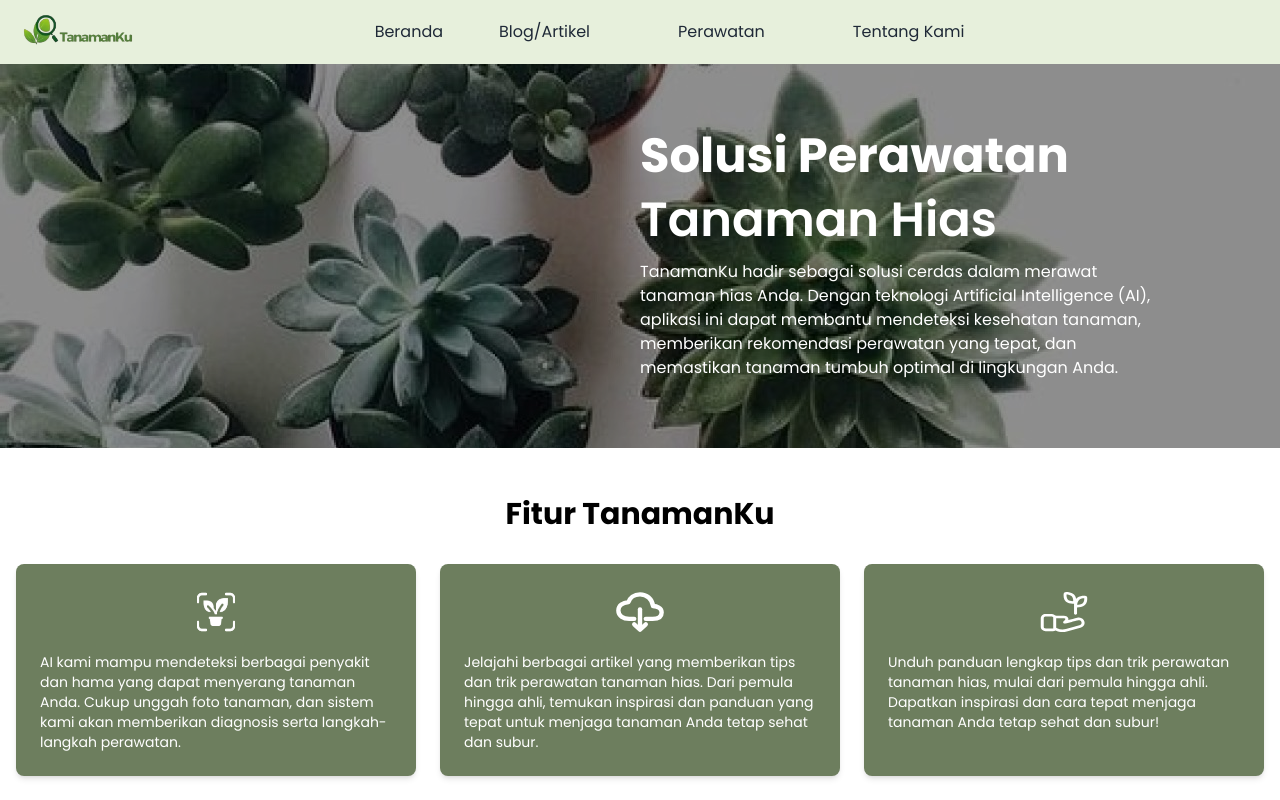
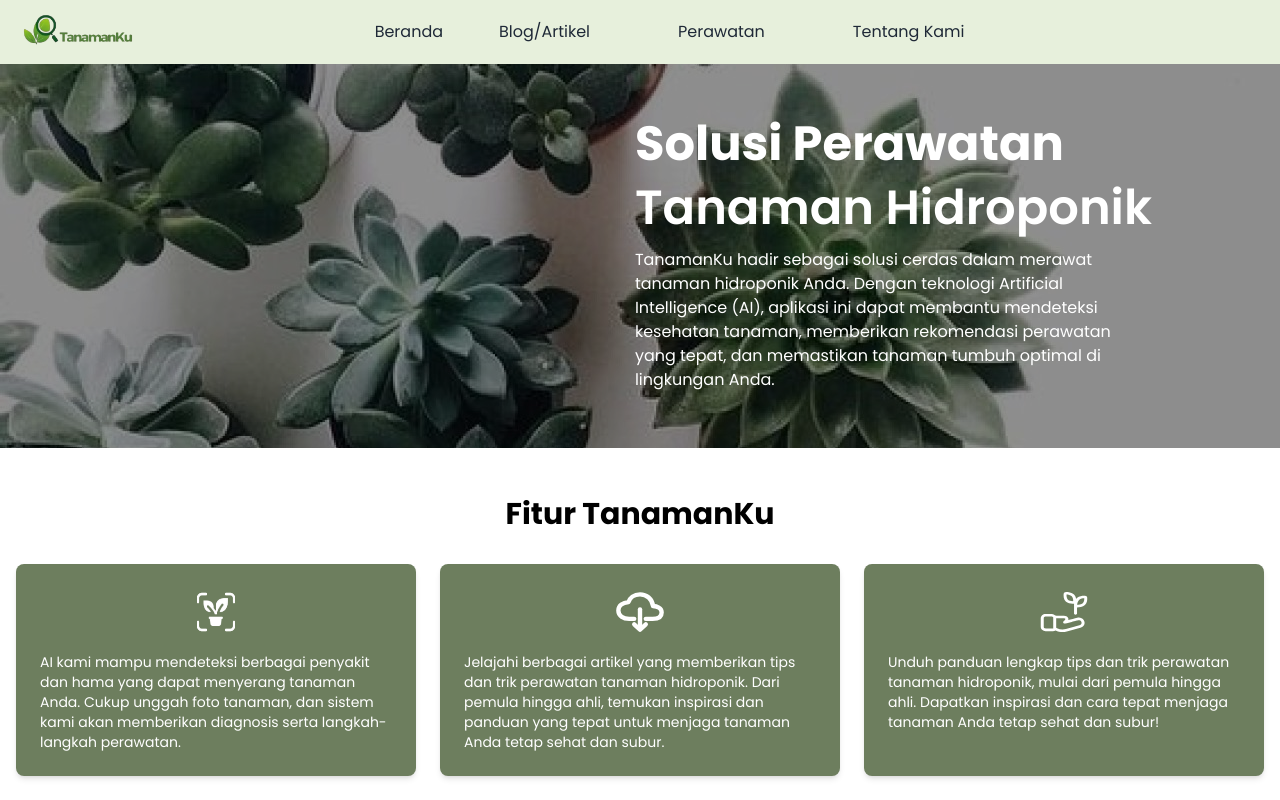
Before and after one commit to mochachmar/tanamanku-massive-project, a React (Vite) app: page /beranda in a window 1280 px wide. Shown: the top 800 px of the page. Built offline with nearby package versions, Linux system fonts and the light colour scheme; some icons are missing.

Commit message:
Memperbarui dari tanaman hias ke hidroponik

```diff
--- a/src/pages/ArticlesPage.jsx
+++ b/src/pages/ArticlesPage.jsx
@@ -61,7 +61,7 @@
     img: gambarArtikel,
     description: 'Artikel ini membahas berbagai jenis hama yang sering menyerang buah tomat.',
     content:
-      'Menyiram tanaman hias tidak boleh sembarangan karena dapat menyebabkan akar busuk jika terlalu banyak air, atau tanaman layu jika kurang air. Tips utama dalam menyiram tanaman adalah memperhatikan jenis tanah dan pot yang digunakan. Gunakan pot yang memiliki lubang drainase, dan siram tanaman ketika lapisan atas tanah mulai kering. Tanaman hias yang berada di dalam ruangan umumnya membutuhkan lebih sedikit air dibandingkan tanaman yang ditempatkan di luar ruangan. Pastikan untuk mengecek kebutuhan air tanaman Anda sesuai dengan jenis dan lingkungannya.',
+      'Menyiram tanaman hidroponik tidak boleh sembarangan karena dapat menyebabkan akar busuk jika terlalu banyak air, atau tanaman layu jika kurang air. Tips utama dalam menyiram tanaman adalah memperhatikan jenis tanah dan pot yang digunakan. Gunakan pot yang memiliki lubang drainase, dan siram tanaman ketika lapisan atas tanah mulai kering. Tanaman hidroponik yang berada di dalam ruangan umumnya membutuhkan lebih sedikit air dibandingkan tanaman yang ditempatkan di luar ruangan. Pastikan untuk mengecek kebutuhan air tanaman Anda sesuai dengan jenis dan lingkungannya.',
   },
   {
     id: 7,
--- a/src/pages/ArticlesPageLogin.jsx
+++ b/src/pages/ArticlesPageLogin.jsx
@@ -61,7 +61,7 @@
     img: gambarArtikel,
     description: 'Artikel ini membahas berbagai jenis hama yang sering menyerang buah tomat.',
     content:
-      'Menyiram tanaman hias tidak boleh sembarangan karena dapat menyebabkan akar busuk jika terlalu banyak air, atau tanaman layu jika kurang air. Tips utama dalam menyiram tanaman adalah memperhatikan jenis tanah dan pot yang digunakan. Gunakan pot yang memiliki lubang drainase, dan siram tanaman ketika lapisan atas tanah mulai kering. Tanaman hias yang berada di dalam ruangan umumnya membutuhkan lebih sedikit air dibandingkan tanaman yang ditempatkan di luar ruangan. Pastikan untuk mengecek kebutuhan air tanaman Anda sesuai dengan jenis dan lingkungannya.',
+      'Menyiram tanaman hidroponik tidak boleh sembarangan karena dapat menyebabkan akar busuk jika terlalu banyak air, atau tanaman layu jika kurang air. Tips utama dalam menyiram tanaman adalah memperhatikan jenis tanah dan pot yang digunakan. Gunakan pot yang memiliki lubang drainase, dan siram tanaman ketika lapisan atas tanah mulai kering. Tanaman hidroponik yang berada di dalam ruangan umumnya membutuhkan lebih sedikit air dibandingkan tanaman yang ditempatkan di luar ruangan. Pastikan untuk mengecek kebutuhan air tanaman Anda sesuai dengan jenis dan lingkungannya.',
   },
   {
     id: 7,
--- a/src/pages/Beranda.jsx
+++ b/src/pages/Beranda.jsx
@@ -19,14 +19,14 @@
       <Navbar />
       {/* Hero Section */}
       <section className="relative">
-        <img src={homeImage} alt="Tanaman Hias" className="w-full h-96 object-cover" />
+        <img src={homeImage} alt="Tanaman Hidroponik" className="w-full h-96 object-cover" />
         <div className="absolute inset-0 bg-black bg-opacity-30 flex items-center justify-end">
           <div className="text-left text-white p-6 md:px-16 lg:px-32">
             <h1 className="text-4xl md:text-5xl font-bold mb-4">Solusi Perawatan</h1>
-            <h2 className="text-4xl md:text-5xl font-semibold mb-4">Tanaman Hias</h2>
+            <h2 className="text-4xl md:text-5xl font-semibold mb-4">Tanaman Hidroponik</h2>
             <p className="max-w-lg text-sm md:text-base text-left">
-              TanamanKu hadir sebagai solusi cerdas dalam merawat tanaman hias Anda. Dengan teknologi Artificial Intelligence (AI), aplikasi ini dapat membantu mendeteksi kesehatan tanaman, memberikan rekomendasi perawatan yang tepat, dan
-              memastikan tanaman tumbuh optimal di lingkungan Anda.
+              TanamanKu hadir sebagai solusi cerdas dalam merawat tanaman hidroponik Anda. Dengan teknologi Artificial Intelligence (AI), aplikasi ini dapat membantu mendeteksi kesehatan tanaman, memberikan rekomendasi perawatan yang tepat,
+              dan memastikan tanaman tumbuh optimal di lingkungan Anda.
             </p>
           </div>
         </div>
@@ -46,12 +46,12 @@
             <div onClick={() => navigate('/articles')} className="cursor-pointer bg-[#6D7E5E] p-6 rounded-lg shadow-md">
               <img src={iconUnduh} alt="Articles" className="mx-auto mb-4 w-12 h-12" />
               <p className="text-sm text-white text-left">
-                Jelajahi berbagai artikel yang memberikan tips dan trik perawatan tanaman hias. Dari pemula hingga ahli, temukan inspirasi dan panduan yang tepat untuk menjaga tanaman Anda tetap sehat dan subur.
+                Jelajahi berbagai artikel yang memberikan tips dan trik perawatan tanaman hidroponik. Dari pemula hingga ahli, temukan inspirasi dan panduan yang tepat untuk menjaga tanaman Anda tetap sehat dan subur.
               </p>
             </div>
             <div onClick={() => navigate('/guide-download')} className="cursor-pointer bg-[#6D7E5E] p-6 rounded-lg shadow-md">
               <img src={iconGrow} alt="Guide Download" className="mx-auto mb-4 w-12 h-12" />
-              <p className="text-sm text-white text-left">Unduh panduan lengkap tips dan trik perawatan tanaman hias, mulai dari pemula hingga ahli. Dapatkan inspirasi dan cara tepat menjaga tanaman Anda tetap sehat dan subur!</p>
+              <p className="text-sm text-white text-left">Unduh panduan lengkap tips dan trik perawatan tanaman hidroponik, mulai dari pemula hingga ahli. Dapatkan inspirasi dan cara tepat menjaga tanaman Anda tetap sehat dan subur!</p>
             </div>
           </div>
         </div>
@@ -108,7 +108,7 @@
           <div className="md:ml-8">
             <h2 className="text-3xl font-bold mb-4">Mengapa Memilih TanamanKu?</h2>
             <p className="text-gray-900 text-left">
-              TanamanKu menggabungkan teknologi mutakhir dengan keindahan alam. AI kami didesain untuk memberikan panduan yang mudah dipahami oleh pemula, namun tetap akurat untuk para pecinta tanaman hias yang berpengalaman.
+              TanamanKu menggabungkan teknologi mutakhir dengan keindahan alam. AI kami didesain untuk memberikan panduan yang mudah dipahami oleh pemula, namun tetap akurat untuk para pecinta tanaman hidroponik yang berpengalaman.
             </p>
           </div>
         </div>
--- a/src/pages/BerandaLogin.jsx
+++ b/src/pages/BerandaLogin.jsx
@@ -19,14 +19,14 @@
       <NavbarLogin />
       {/* Hero Section */}
       <section className="relative">
-        <img src={homeImage} alt="Tanaman Hias" className="w-full h-96 object-cover" />
+        <img src={homeImage} alt="Tanaman Hidroponik" className="w-full h-96 object-cover" />
         <div className="absolute inset-0 bg-black bg-opacity-30 flex items-center justify-end">
           <div className="text-left text-white p-6 md:px-16 lg:px-32">
             <h1 className="text-4xl md:text-5xl font-bold mb-4">Solusi Perawatan</h1>
-            <h2 className="text-4xl md:text-5xl font-semibold mb-4">Tanaman Hias</h2>
+            <h2 className="text-4xl md:text-5xl font-semibold mb-4">Tanaman Hidroponik</h2>
             <p className="max-w-lg text-sm md:text-base text-left">
-              TanamanKu hadir sebagai solusi cerdas dalam merawat tanaman hias Anda. Dengan teknologi Artificial Intelligence (AI), aplikasi ini dapat membantu mendeteksi kesehatan tanaman, memberikan rekomendasi perawatan yang tepat, dan
-              memastikan tanaman tumbuh optimal di lingkungan Anda.
+              TanamanKu hadir sebagai solusi cerdas dalam merawat tanaman hidroponik Anda. Dengan teknologi Artificial Intelligence (AI), aplikasi ini dapat membantu mendeteksi kesehatan tanaman, memberikan rekomendasi perawatan yang tepat,
+              dan memastikan tanaman tumbuh optimal di lingkungan Anda.
             </p>
           </div>
         </div>
@@ -46,12 +46,12 @@
             <div onClick={() => navigate('/articles')} className="cursor-pointer bg-[#6D7E5E] p-6 rounded-lg shadow-md">
               <img src={iconUnduh} alt="Articles" className="mx-auto mb-4 w-12 h-12" />
               <p className="text-sm text-white text-left">
-                Jelajahi berbagai artikel yang memberikan tips dan trik perawatan tanaman hias. Dari pemula hingga ahli, temukan inspirasi dan panduan yang tepat untuk menjaga tanaman Anda tetap sehat dan subur.
+                Jelajahi berbagai artikel yang memberikan tips dan trik perawatan tanaman hidroponik. Dari pemula hingga ahli, temukan inspirasi dan panduan yang tepat untuk menjaga tanaman Anda tetap sehat dan subur.
               </p>
             </div>
             <div onClick={() => navigate('/guide-download')} className="cursor-pointer bg-[#6D7E5E] p-6 rounded-lg shadow-md">
               <img src={iconGrow} alt="Guide Download" className="mx-auto mb-4 w-12 h-12" />
-              <p className="text-sm text-white text-left">Unduh panduan lengkap tips dan trik perawatan tanaman hias, mulai dari pemula hingga ahli. Dapatkan inspirasi dan cara tepat menjaga tanaman Anda tetap sehat dan subur!</p>
+              <p className="text-sm text-white text-left">Unduh panduan lengkap tips dan trik perawatan tanaman hidroponik, mulai dari pemula hingga ahli. Dapatkan inspirasi dan cara tepat menjaga tanaman Anda tetap sehat dan subur!</p>
             </div>
           </div>
         </div>
@@ -105,7 +105,7 @@
           <div className="md:ml-8">
             <h2 className="text-3xl font-bold mb-4">Mengapa Memilih TanamanKu?</h2>
             <p className="text-gray-900 text-left">
-              TanamanKu menggabungkan teknologi mutakhir dengan keindahan alam. AI kami didesain untuk memberikan panduan yang mudah dipahami oleh pemula, namun tetap akurat untuk para pecinta tanaman hias yang berpengalaman.
+              TanamanKu menggabungkan teknologi mutakhir dengan keindahan alam. AI kami didesain untuk memberikan panduan yang mudah dipahami oleh pemula, namun tetap akurat untuk para pecinta tanaman hidroponik yang berpengalaman.
             </p>
           </div>
         </div>
--- a/src/pages/Tentangkami.jsx
+++ b/src/pages/Tentangkami.jsx
@@ -1,6 +1,6 @@
-import React from "react";
-import Navbar from "../components/Navbar";
-import Footer from "../components/Footer";
+import React from 'react';
+import Navbar from '../components/Navbar';
+import Footer from '../components/Footer';
 
 const Tentangkami = () => {
   return (
@@ -14,13 +14,11 @@
         <section className="relative">
           <img
             src="./src/assets/home.jpg" // Ensure this path is correct
-            alt="Tanaman Hias"
+            alt="Tanaman Hidroponik"
             className="w-full h-96 object-cover"
           />
           <div className="absolute inset-0 bg-black bg-opacity-30 flex items-center justify-center">
-            <h2 className="text-3xl md:text-4xl font-semibold text-white px-6 text-center">
-              Alat Ramah Lingkungan untuk Hobi Berkebun
-            </h2>
+            <h2 className="text-3xl md:text-4xl font-semibold text-white px-6 text-center">Alat Ramah Lingkungan untuk Hobi Berkebun</h2>
           </div>
         </section>
 
@@ -36,17 +34,11 @@
             {/* First Row */}
             <div className="flex flex-col lg:flex-row items-center gap-8 lg:gap-16 p-6 rounded-lg shadow bg-gray-50">
               <div className="w-full lg:w-1/2">
-                <img
-                  src="./src/assets/ttgkami.jpg"
-                  alt="Tentang Kami 1"
-                  className="w-full h-auto object-cover rounded-lg transition-transform duration-300 hover:scale-105"
-                />
+                <img src="./src/assets/ttgkami.jpg" alt="Tentang Kami 1" className="w-full h-auto object-cover rounded-lg transition-transform duration-300 hover:scale-105" />
               </div>
               <div className="lg:w-1/2 text-center lg:text-left">
                 <p className="text-lg text-gray-700">
-                  Menjadi platform digital terdepan dalam perawatan tanaman hias,
-                  yang memanfaatkan teknologi AI untuk memberikan solusi cerdas
-                  dan personal kepada setiap pecinta tanaman di seluruh dunia.
+                  Menjadi platform digital terdepan dalam perawatan tanaman hidroponik, yang memanfaatkan teknologi AI untuk memberikan solusi cerdas dan personal kepada setiap pecinta tanaman di seluruh dunia.
                 </p>
               </div>
             </div>
@@ -54,53 +46,30 @@
             {/* Second Row */}
             <div className="flex flex-col-reverse lg:flex-row items-center gap-8 lg:gap-16 p-6 rounded-lg shadow bg-gray-50">
               <div className="lg:w-1/2 text-center lg:text-left">
-                <p className="text-lg text-gray-700">
-                  Memberikan akses mudah ke teknologi AI yang mampu mendeteksi
-                  penyakit dan pertumbuhan tanaman secara akurat, membantu
-                  pengguna merawat tanaman dengan lebih baik.
-                </p>
+                <p className="text-lg text-gray-700">Memberikan akses mudah ke teknologi AI yang mampu mendeteksi penyakit dan pertumbuhan tanaman secara akurat, membantu pengguna merawat tanaman dengan lebih baik.</p>
               </div>
               <div className="w-full lg:w-1/2">
-                <img
-                  src="./src/assets/ttgkami1.jpg"
-                  alt="Tentang Kami 2"
-                  className="w-full h-auto object-cover rounded-lg transition-transform duration-300 hover:scale-105"
-                />
+                <img src="./src/assets/ttgkami1.jpg" alt="Tentang Kami 2" className="w-full h-auto object-cover rounded-lg transition-transform duration-300 hover:scale-105" />
               </div>
             </div>
 
             {/* Third Row */}
             <div className="flex flex-col lg:flex-row items-center gap-8 lg:gap-16 p-6 rounded-lg shadow bg-gray-50">
               <div className="w-full lg:w-1/2">
-                <img
-                  src="./src/assets/ttgkami2.jpg"
-                  alt="Tentang Kami 3"
-                  className="w-full h-auto object-cover rounded-lg transition-transform duration-300 hover:scale-105"
-                />
+                <img src="./src/assets/ttgkami2.jpg" alt="Tentang Kami 3" className="w-full h-auto object-cover rounded-lg transition-transform duration-300 hover:scale-105" />
               </div>
               <div className="lg:w-1/2 text-center lg:text-left">
-                <p className="text-lg text-gray-700">
-                  Menyediakan panduan perawatan yang disesuaikan dengan kebutuhan
-                  setiap jenis tanaman hias, dari pemula hingga ahli, melalui
-                  artikel dan blog yang informatif.
-                </p>
+                <p className="text-lg text-gray-700">Menyediakan panduan perawatan yang disesuaikan dengan kebutuhan setiap jenis tanaman hidroponik, dari pemula hingga ahli, melalui artikel dan blog yang informatif.</p>
               </div>
             </div>
 
             {/* Fourth Row */}
             <div className="flex flex-col-reverse lg:flex-row items-center gap-8 lg:gap-16 p-6 rounded-lg shadow bg-gray-50">
               <div className="lg:w-1/2 text-center lg:text-left">
-                <p className="text-lg text-gray-700">
-                  Meningkatkan kesadaran akan pentingnya merawat tanaman hias
-                  sebagai bagian dari gaya hidup hijau dan berkelanjutan.
-                </p>
+                <p className="text-lg text-gray-700">Meningkatkan kesadaran akan pentingnya merawat tanaman hidroponik sebagai bagian dari gaya hidup hijau dan berkelanjutan.</p>
               </div>
               <div className="w-full lg:w-1/2">
-                <img
-                  src="./src/assets/ttgkami3.jpg"
-                  alt="Tentang Kami 4"
-                  className="w-full h-auto object-cover rounded-lg transition-transform duration-300 hover:scale-105"
-                />
+                <img src="./src/assets/ttgkami3.jpg" alt="Tentang Kami 4" className="w-full h-auto object-cover rounded-lg transition-transform duration-300 hover:scale-105" />
               </div>
             </div>
           </div>
@@ -109,19 +78,13 @@
           <div className="mt-16 bg-[#E8E9E1] py-12 px-8 rounded-lg shadow border-t-4 border-[#6D7E5E]">
             <h3 className="text-2xl font-bold text-gray-800 mb-4">Inspirasi dan Ide</h3>
             <p className="text-gray-700 max-w-2xl mb-8 leading-relaxed">
-              TanamanKu adalah platform inovatif berbasis AI yang dirancang untuk
-              membantu Anda merawat tanaman hias dengan lebih mudah dan efektif.
-              Mulai dari deteksi penyakit hingga panduan perawatan, TanamanKu
-              memberikan solusi cerdas yang dapat diakses di mana saja.
+              TanamanKu adalah platform inovatif berbasis AI yang dirancang untuk membantu Anda merawat tanaman hidroponik dengan lebih mudah dan efektif. Mulai dari deteksi penyakit hingga panduan perawatan, TanamanKu memberikan solusi
+              cerdas yang dapat diakses di mana saja.
             </p>
 
             <div className="flex justify-end gap-4">
-              <button className="bg-[#6D7E5E] text-white py-2 px-6 rounded-md hover:bg-[#5c6b52] transition duration-300">
-                Daftar
-              </button>
-              <button className="border border-[#45543D] text-black py-2 px-6 rounded-md hover:bg-gray-200 transition duration-300">
-                Masuk
-              </button>
+              <button className="bg-[#6D7E5E] text-white py-2 px-6 rounded-md hover:bg-[#5c6b52] transition duration-300">Daftar</button>
+              <button className="border border-[#45543D] text-black py-2 px-6 rounded-md hover:bg-gray-200 transition duration-300">Masuk</button>
             </div>
           </div>
         </div>
--- a/src/pages/Tentangkamilogin.jsx
+++ b/src/pages/Tentangkamilogin.jsx
@@ -14,7 +14,7 @@
         <section className="relative">
           <img
             src="./src/assets/home.jpg" // Ensure this path is correct
-            alt="Tanaman Hias"
+            alt="Tanaman Hidroponik"
             className="w-full h-96 object-cover"
           />
           <div className="absolute inset-0 bg-black bg-opacity-30 flex items-center justify-center">
@@ -38,7 +38,7 @@
               </div>
               <div className="lg:w-1/2 text-center lg:text-left">
                 <p className="text-lg text-gray-700">
-                  Menjadi platform digital terdepan dalam perawatan tanaman hias, yang memanfaatkan teknologi AI untuk memberikan solusi cerdas dan personal kepada setiap pecinta tanaman di seluruh dunia.
+                  Menjadi platform digital terdepan dalam perawatan tanaman hidroponik, yang memanfaatkan teknologi AI untuk memberikan solusi cerdas dan personal kepada setiap pecinta tanaman di seluruh dunia.
                 </p>
               </div>
             </div>
@@ -59,14 +59,14 @@
                 <img src="./src/assets/ttgkami2.jpg" alt="Tentang Kami 3" className="w-full h-auto object-cover rounded-lg transition-transform duration-300 hover:scale-105" />
               </div>
               <div className="lg:w-1/2 text-center lg:text-left">
-                <p className="text-lg text-gray-700">Menyediakan panduan perawatan yang disesuaikan dengan kebutuhan setiap jenis tanaman hias, dari pemula hingga ahli, melalui artikel dan blog yang informatif.</p>
+                <p className="text-lg text-gray-700">Menyediakan panduan perawatan yang disesuaikan dengan kebutuhan setiap jenis tanaman hidroponik, dari pemula hingga ahli, melalui artikel dan blog yang informatif.</p>
               </div>
             </div>
 
             {/* Fourth Row */}
             <div className="flex flex-col-reverse lg:flex-row items-center gap-8 lg:gap-16 p-6 rounded-lg shadow bg-gray-50">
               <div className="lg:w-1/2 text-center lg:text-left">
-                <p className="text-lg text-gray-700">Meningkatkan kesadaran akan pentingnya merawat tanaman hias sebagai bagian dari gaya hidup hijau dan berkelanjutan.</p>
+                <p className="text-lg text-gray-700">Meningkatkan kesadaran akan pentingnya merawat tanaman hidroponik sebagai bagian dari gaya hidup hijau dan berkelanjutan.</p>
               </div>
               <div className="w-full lg:w-1/2">
                 <img src="./src/assets/ttgkami3.jpg" alt="Tentang Kami 4" className="w-full h-auto object-cover rounded-lg transition-transform duration-300 hover:scale-105" />
@@ -78,8 +78,8 @@
           <div className="mt-16 bg-[#E8E9E1] py-12 px-8 rounded-lg shadow border-t-4 border-[#6D7E5E]">
             <h3 className="text-2xl font-bold text-gray-800 mb-4">Inspirasi dan Ide</h3>
             <p className="text-gray-700 max-w-2xl mb-8 leading-relaxed">
-              TanamanKu adalah platform inovatif berbasis AI yang dirancang untuk membantu Anda merawat tanaman hias dengan lebih mudah dan efektif. Mulai dari deteksi penyakit hingga panduan perawatan, TanamanKu memberikan solusi cerdas
-              yang dapat diakses di mana saja.
+              TanamanKu adalah platform inovatif berbasis AI yang dirancang untuk membantu Anda merawat tanaman hidroponik dengan lebih mudah dan efektif. Mulai dari deteksi penyakit hingga panduan perawatan, TanamanKu memberikan solusi
+              cerdas yang dapat diakses di mana saja.
             </p>
 
             <div className="flex justify-end gap-4">
```
